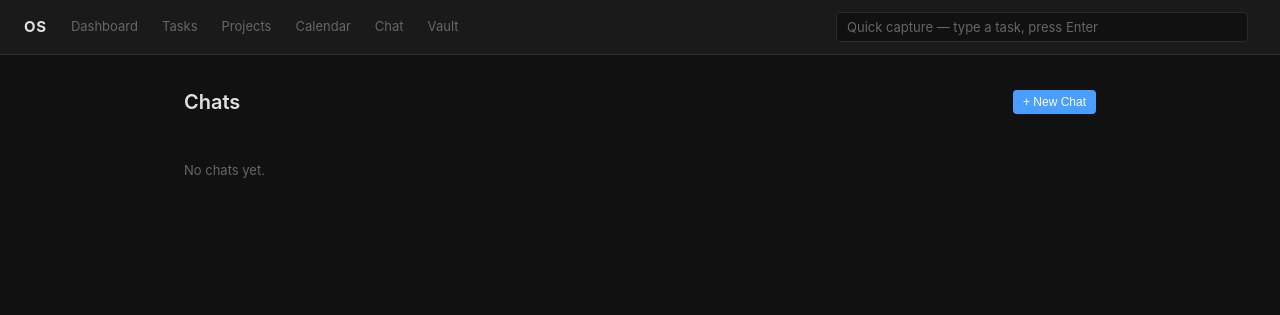
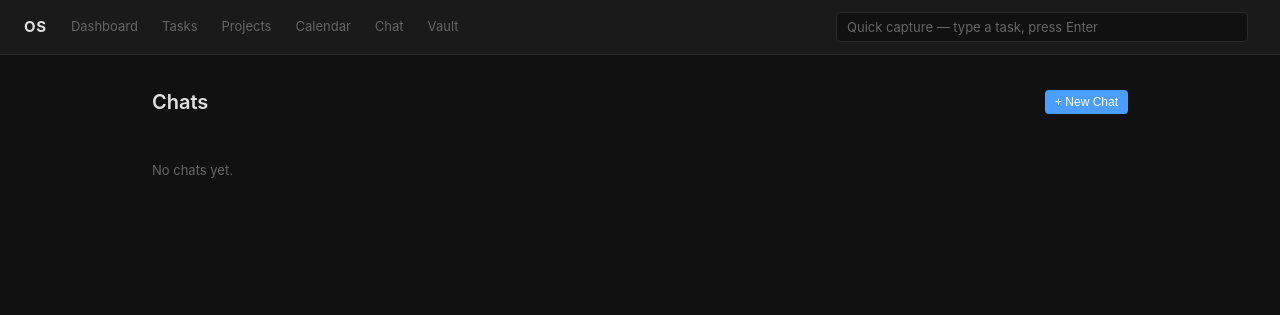
Before and after one commit to anishvelagapudi-rgb/Task-and-Life-Organization, a Flask app: template templates/chats.html in a window 1280 px wide. Shown: the top 315 px of the page. Run offline with Flask 3, Linux system fonts and the light colour scheme; the template is opened without the code that fills it, so the values that code supplies are empty; some libraries are stand-ins or nearby versions.

Commit message:
UI Changes

```diff
--- a/templates/calendar.html
+++ b/templates/calendar.html
@@ -300,7 +300,7 @@ let fcal;
 // ── FullCalendar init ───────────────────────────────────────────────────────
 document.addEventListener('DOMContentLoaded', () => {
   fcal = new FullCalendar.Calendar(document.getElementById('calendar'), {
-    initialView: 'dayGridMonth',
+    initialView: 'timeGridWeek',
     headerToolbar: { left: 'prev,next today', center: 'title', right: 'dayGridMonth,timeGridWeek,timeGridDay' },
     height: '100%',
     selectable: true,
--- a/templates/layout.html
+++ b/templates/layout.html
@@ -83,7 +83,7 @@
     .capture-status.err { color: var(--danger); }
 
     .container {
-      max-width: 960px;
+      width: 80%;
       margin: 0 auto;
       padding: 32px 24px;
     }
```
